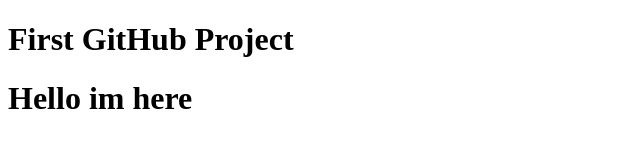
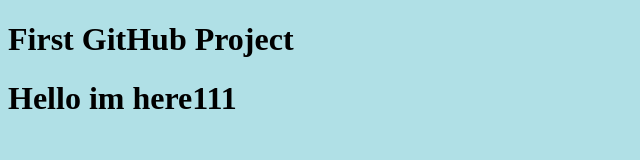
Before and after one commit to mizomohamed10/mizomohamed10.github.io, a plain HTML site: page site/index.html in a window 1280 px wide. Shown: the whole page, without its empty margins (0-640 px from the left). Drawn offline with Linux system fonts and the light colour scheme.

Commit message:
restored

```diff
--- a/site/index.html
+++ b/site/index.html
@@ -5,8 +5,8 @@
     <meta name="viewport" content="width=device-width, initial-scale=1.0">
     <title>Hello Coursera its me</title>
 </head>
-<body>
+<body style="background-color: powderblue;">
     <h1>First GitHub Project</h1>
-    <h1>Hello im here</h1>
+    <h1>Hello im here111</h1>
 </body>
 </html>
```
